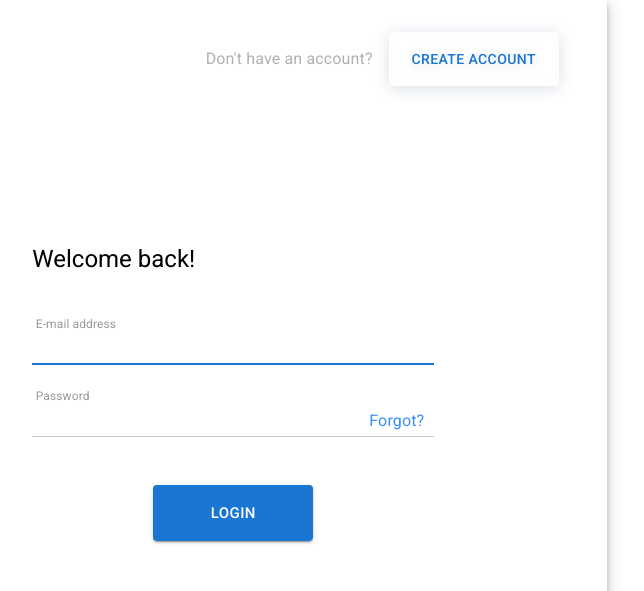
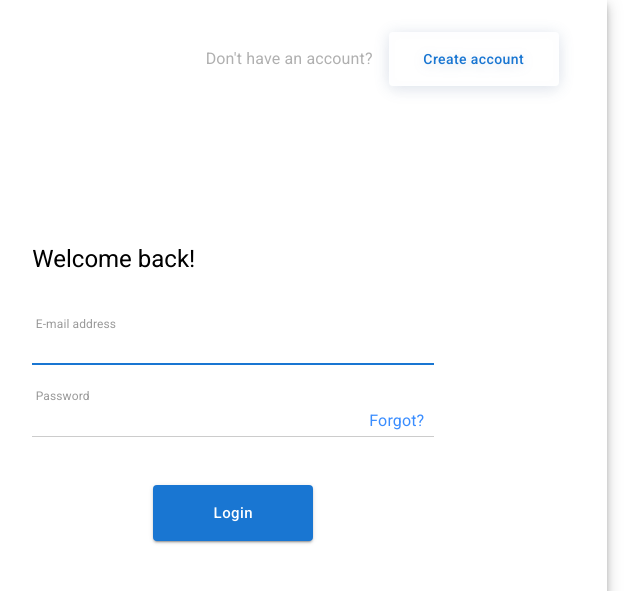
Before and after one commit to OsmanRana/fun-kickoff-project, a React (Create React App) app in the folder client/: page /login in a window 1280 px wide. Shown: the top 591 px of the page, without its empty margins (140-784 px from the left). Built offline with nearby package versions, Linux system fonts and the light colour scheme; no server answers.

Commit message:
text fixed

```diff
--- a/client/src/components/AuthHeader/AuthHeader.tsx
+++ b/client/src/components/AuthHeader/AuthHeader.tsx
@@ -23,7 +23,7 @@ const AuthFooter = ({ linkTo, asideText, btnText }: Props): JSX.Element => {
       className={classes.authHeader}
     >
       <Typography className={classes.accAside}>{asideText}</Typography>
-      <Button component={Link} to={linkTo} className={classes.accBtn} variant="text">
+      <Button component={Link} to={linkTo} className={classes.accBtn} sx={{ textTransform: 'none' }}>
         {btnText}
       </Button>
     </Box>
--- a/client/src/components/AuthHeader/useStyles.ts
+++ b/client/src/components/AuthHeader/useStyles.ts
@@ -24,7 +24,6 @@ const useStyles = makeStyles((theme: Theme) => ({
     backgroundColor: '#ffffff',
     color: '#3a8dff',
     boxShadow: '0px 2px 15px rgba(74,106,149,0.2)',
-    textTransform: 'none',
   },
 }));
 
--- a/client/src/pages/Login/LoginForm/LoginForm.tsx
+++ b/client/src/pages/Login/LoginForm/LoginForm.tsx
@@ -87,7 +87,14 @@ export default function Login({ handleSubmit }: Props): JSX.Element {
             onChange={handleChange}
           />
           <Box textAlign="center" marginTop={5}>
-            <Button type="submit" size="large" variant="contained" color="primary" className={classes.submit}>
+            <Button
+              type="submit"
+              size="large"
+              variant="contained"
+              color="primary"
+              className={classes.submit}
+              sx={{ textTransform: 'none' }}
+            >
               {isSubmitting ? <CircularProgress style={{ color: 'white' }} /> : 'Login'}
             </Button>
           </Box>
--- a/client/src/pages/SignUp/SignUpForm/SignUpForm.tsx
+++ b/client/src/pages/SignUp/SignUpForm/SignUpForm.tsx
@@ -111,7 +111,14 @@ const SignUpForm = ({ handleSubmit }: Props): JSX.Element => {
           />
 
           <Box textAlign="center" marginTop={5}>
-            <Button type="submit" size="large" variant="contained" color="primary" className={classes.submit}>
+            <Button
+              type="submit"
+              size="large"
+              variant="contained"
+              color="primary"
+              className={classes.submit}
+              sx={{ textTransform: 'none' }}
+            >
               {isSubmitting ? <CircularProgress style={{ color: 'white' }} /> : 'Create'}
             </Button>
           </Box>
--- a/client/src/pages/SignUp/useStyles.ts
+++ b/client/src/pages/SignUp/useStyles.ts
@@ -19,7 +19,7 @@ const useStyles = makeStyles(() => ({
     fontSize: 26,
     paddingBottom: 20,
     color: '#000000',
-    fontWeight: 700,
+    fontWeight: 900,
   },
 }));
 
```
